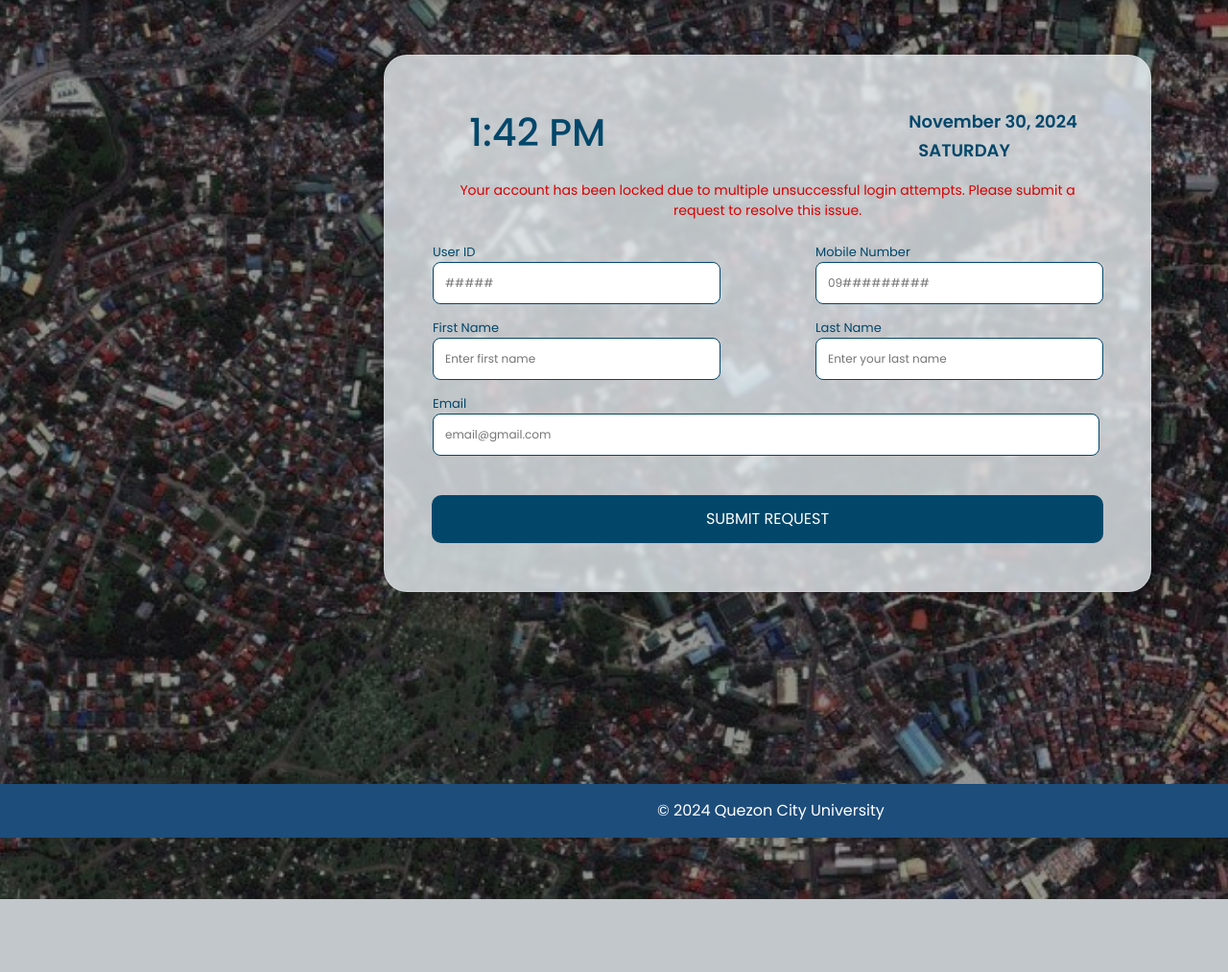
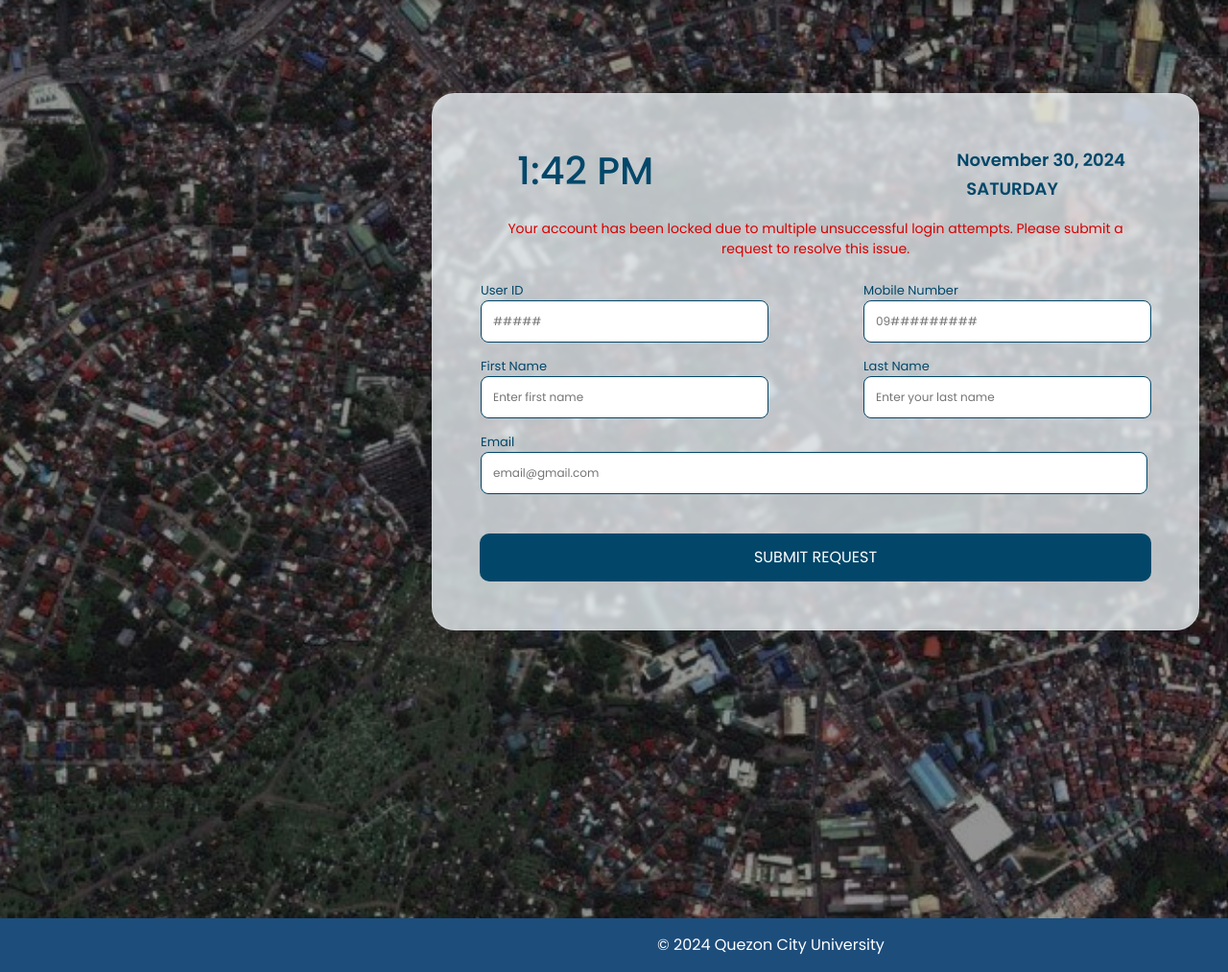
Before and after one commit to futuresoft-dev-eng/FLOOD_PING, a PHP site: page /Floodping/request_unlock.php in a window 1280 px wide; the page is wider, and only the part inside the window is pictured. Shown: the part 63-1076 px from the top of that part at 96% size. Before the commit the page ends 1000 px from the top of that part, so only its background shows below. Run offline with PHP 8.4, Linux system fonts and the light colour scheme.

Commit message:
Update request_unlock.php

```diff
--- a/request_unlock.php
+++ b/request_unlock.php
@@ -140,7 +140,7 @@ $status = isset($_GET['status']) ? $_GET['status'] : '';
             width: 800px;
             height: 560px;
             border-radius: 24px;
-            margin: 120px 0px 0px 400px;
+            margin: 160px 0px 0px 450px;
         }
 
         .form-container p {
@@ -214,7 +214,7 @@ $status = isset($_GET['status']) ? $_GET['status'] : '';
             padding: 5px 55px;
             font-family: Arial, sans-serif;
             text-align: center;
-            margin: 200px 0px 0px 0px;
+            margin: 300px 0px 0px 0px;
             position: absolute;
         }
 
@@ -250,6 +250,7 @@ $status = isset($_GET['status']) ? $_GET['status'] : '';
         }
 
         .modal {
+            display: hidden;
             position: fixed;
             z-index: 100;
             left: 0;
```
